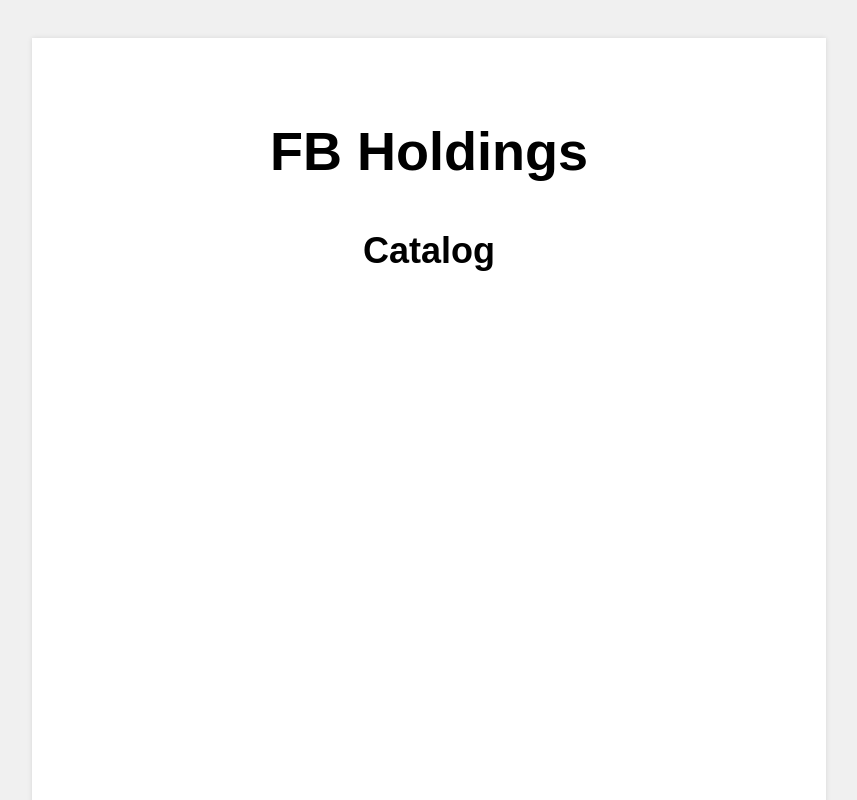
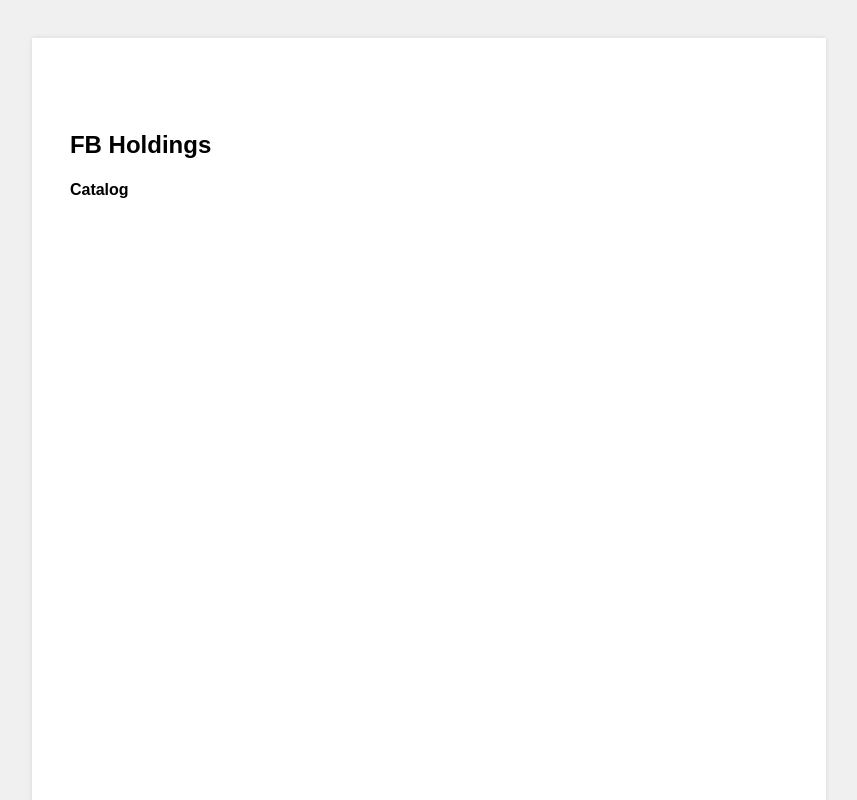
Before and after one commit to Nam-FBH/Catalog, a plain HTML site: page index.html in a window 1280 px wide. Shown: the top 800 px of the page, without its empty margins (211-1068 px from the left). Drawn offline with Linux system fonts and the light colour scheme.

Commit message:
Update index.html

```diff
--- a/index.html
+++ b/index.html
@@ -250,7 +250,8 @@
 <body>
 <!-- 첫번째 페이지 -->
 	<div class="container">
-  <div class="title"><h2>FB Holdings</h2>
+  <div class="toc">
+	 <br><br> <h2>FB Holdings</h2>
 	  <h4>Catalog</h4></div>
   <div class="">
 
```
